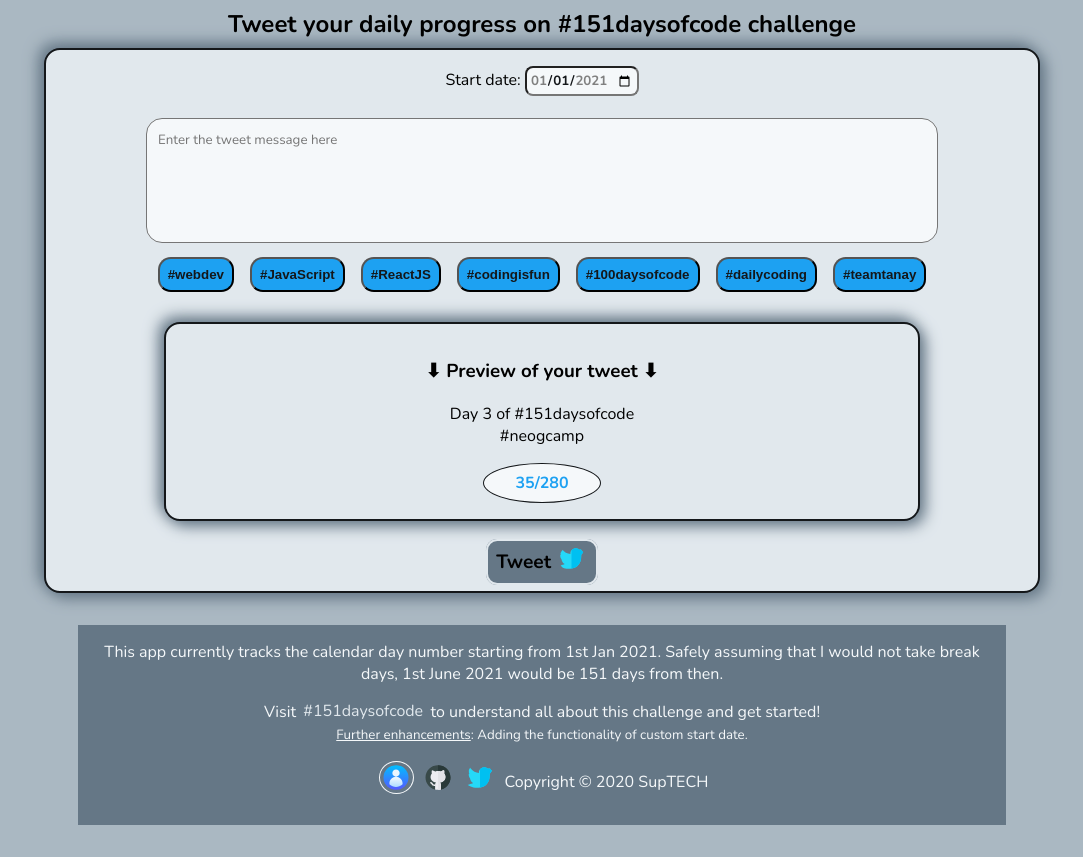
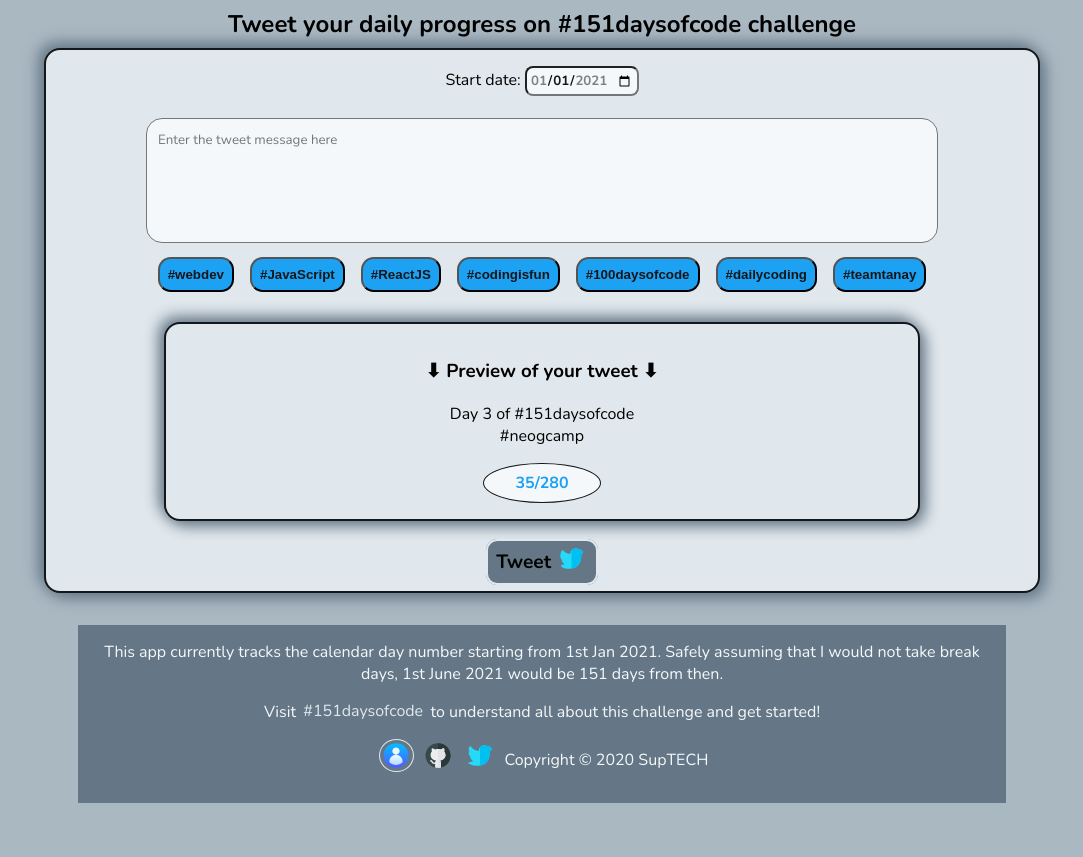
Before and after one commit to supminn/neog-151daysofcode, a React (Create React App) app: page / in a window 1280 px wide. In both pictures the pointer is over the picture 494 px from the left and 777 px from the top of the page. Shown: the whole page, without its empty margins (98-1181 px from the left). After the commit the page ends 835 px from the top, so only its background shows below. Built offline with nearby package versions, Linux system fonts and the light colour scheme.

Commit message:
refactor: removed enhancement text

```diff
--- a/src/App.css
+++ b/src/App.css
@@ -177,7 +177,7 @@ footer a:hover{
 }
 
 .social-media:hover{
-  border: 1px solid var(--lightestGrey);
+  border: 1px solid var(--lighterGrey);
 }
 
 .inpt-startDate{
--- a/src/App.js
+++ b/src/App.js
@@ -86,7 +86,7 @@ function App() {
       <footer>
         <p>This app currently tracks the calendar day number starting from 1st Jan 2021. Safely assuming that I would not take break days, 1st June 2021 would be 151 days from then.</p>
         <p>Visit <a href="https://151daysofcode.netlify.app/" target="_blank" rel="noreferrer">#151daysofcode</a> to understand all about this challenge and get started!
-        <br/><small><u>Further enhancements</u>: Adding the functionality of custom start date.</small></p>
+        </p>
         <p>
         <span>
             <a href="https://supminn-neog.netlify.app/" target="_blank" rel="noreferrer"><img className="social-media" src="user.svg"
```
Also changed, not shown: 1 other file (tests, documents, lock files or other folders).
